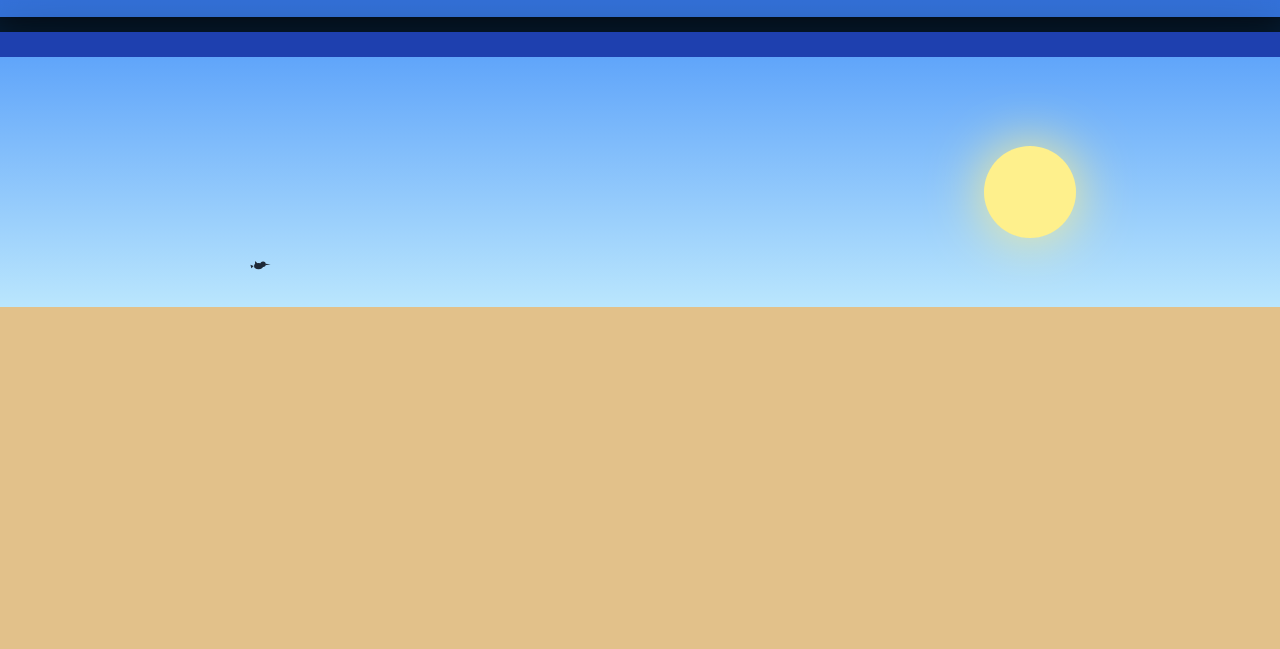
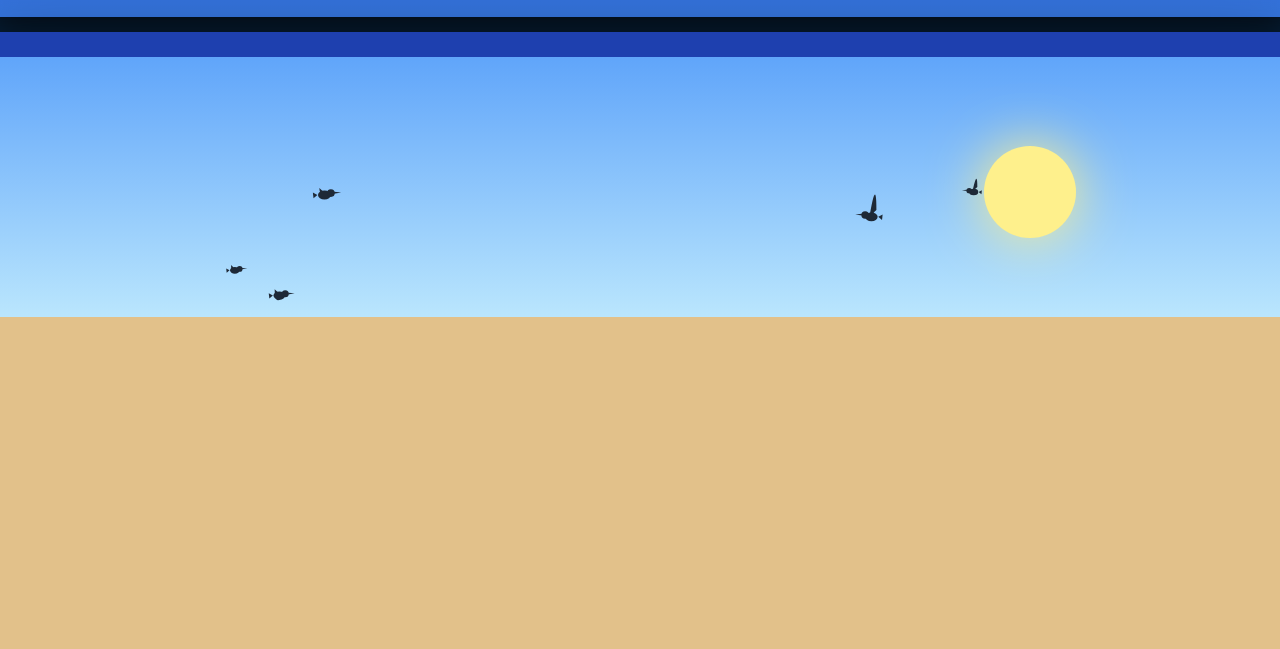
Before and after one commit to Michiaelius/zbinden-online, a plain HTML site: page ProG^2/index.html in a window 1280 px wide. Shown: the part 151-800 px from the top of the page. Drawn offline with Linux system fonts and the light colour scheme.

Commit message:
Update index.html

```diff
--- a/ProG^2/index.html
+++ b/ProG^2/index.html
@@ -21,64 +21,79 @@
     const ctx = canvas.getContext('2d');
 
     let birds = [];
+    let clouds = [];
+
+    function spawnCloud() {
+      const isFar = Math.random() > 0.45;
+      const fromLeft = Math.random() > 0.5;
+      clouds.push({
+        x: fromLeft ? -380 : 1700,
+        y: isFar ? 45 + Math.random() * 55 : 75 + Math.random() * 65,
+        size: isFar ? 0.5 + Math.random() * 0.35 : 0.75 + Math.random() * 0.5,
+        speed: isFar ? 0.055 + Math.random() * 0.04 : 0.09 + Math.random() * 0.05,
+        direction: fromLeft ? 1 : -1,
+        life: 1.0,
+        dissolving: false
+      });
+    }
+    for (let i = 0; i < 9; i++) spawnCloud();
 
     function spawnBird() {
       const dir = Math.random() > 0.5 ? 1 : -1;
       birds.push({
         x: dir > 0 ? -120 : 1440,
-        y: 110 + Math.random() * 120,
-        baseY: 110 + Math.random() * 120,
-        speed: 1.3 + Math.random() * 0.7,
-        currentSpeed: 1.3,
-        targetSpeed: 1.3,
+        y: 105 + Math.random() * 125,
+        baseY: 105 + Math.random() * 125,
+        speed: 1.1 + Math.random() * 0.8,
         direction: dir,
         flap: Math.random() * 10,
-        scale: 0.45,
-        wave: Math.random() * Math.PI * 2,
-        roll: 0,
-        isTurning: false,
-        turnPhase: 0,
-        hasFlipped: false,
-        lastTurn: Date.now() - 5000   // sofort möglich
+        scale: 0.38 + Math.random() * 0.32,
+        wave: Math.random() * Math.PI * 2
       });
     }
-
-    for (let i = 0; i < 5; i++) spawnBird();
+    for (let i = 0; i < 4; i++) spawnBird();
 
     function drawStaticBackground() {
-      const sky = ctx.createLinearGradient(0, 0, 0, 250);
+      // Himmel
+      const sky = ctx.createLinearGradient(0, 0, 0, 260);
       sky.addColorStop(0, '#60a5fa');
       sky.addColorStop(1, '#bae6fd');
       ctx.fillStyle = sky;
-      ctx.fillRect(0, 0, 1320, 250);
+      ctx.fillRect(0, 0, 1320, 260);
 
+      // Sonne
       const sunX = 1050; const sunY = 135;
       ctx.shadowColor = '#fef08c'; ctx.shadowBlur = 55;
       ctx.fillStyle = '#fef08c';
       ctx.beginPath(); ctx.arc(sunX, sunY, 46, 0, Math.PI*2); ctx.fill();
       ctx.shadowBlur = 0;
 
+      // Sand
       ctx.fillStyle = '#e2c18a';
-      ctx.fillRect(0, 250, 1320, 510);
+      ctx.fillRect(0, 260, 1320, 500);
     }
 
     function drawBird(b) {
       const flap = Math.sin(b.flap) * 11;
       ctx.save();
       ctx.translate(b.x, b.y);
-      if (b.roll !== 0) ctx.rotate(b.roll * 0.15);
       if (b.direction < 0) ctx.scale(-1, 1);
       ctx.scale(b.scale, b.scale);
 
       ctx.fillStyle = '#1e2937';
       ctx.strokeStyle = '#1e2937';
-      ctx.lineWidth = 2.5;
+      ctx.lineWidth = 2.6;
 
-      ctx.beginPath(); ctx.moveTo(8,8); ctx.lineTo(1,5); ctx.lineTo(3,13); ctx.fill();
-      ctx.beginPath(); ctx.moveTo(23,13); ctx.quadraticCurveTo(11, -22 + flap*4, 11, -3); ctx.quadraticCurveTo(22,4,15,13); ctx.fill();
+      // Schwanz
+      ctx.beginPath(); ctx.moveTo(8,8); ctx.lineTo(1,4); ctx.lineTo(2,13); ctx.fill();
+      // Flügel
+      ctx.beginPath(); ctx.moveTo(23,13); ctx.quadraticCurveTo(11, -24 + flap*4.5, 11, -3); ctx.quadraticCurveTo(22,5,15,13); ctx.fill();
+      // Körper
       ctx.beginPath(); ctx.ellipse(19,8,10,7,0,0,Math.PI*2); ctx.fill();
-      ctx.beginPath(); ctx.arc(29,4,6,0,Math.PI*2); ctx.fill();
-      ctx.beginPath(); ctx.moveTo(34,3); ctx.lineTo(46,4); ctx.lineTo(34,6); ctx.fill();
+      // Kopf
+      ctx.beginPath(); ctx.arc(29,5,6,0,Math.PI*2); ctx.fill();
+      // Schnabel
+      ctx.beginPath(); ctx.moveTo(34,3); ctx.lineTo(45,4); ctx.lineTo(34,6); ctx.fill();
 
       ctx.restore();
     }
@@ -87,60 +102,30 @@
       ctx.clearRect(0, 0, 1320, 760);
       drawStaticBackground();
 
-      birds.forEach(b => drawBird(b));
+      // Wolken
+      for (let i = clouds.length - 1; i >= 0; i--) {
+        const c = clouds[i];
+        c.x += c.speed * c.direction;
+        if (Math.random() < 0.0006) c.dissolving = true;
+        if (c.dissolving) c.life -= 0.007;
+        if (c.x < -600 || c.x > 1900 || c.life <= 0) clouds.splice(i, 1);
+      }
+      if (clouds.length < 10 && Math.random() < 0.035) spawnCloud();
 
-      birds.forEach(b => {
-        // Geschwindigkeit glätten
-        b.currentSpeed += (b.targetSpeed - b.currentSpeed) * 0.045;
-
-        b.wave += 0.0018;
-        b.x += b.currentSpeed * b.direction;
-        b.y = b.baseY + Math.sin(b.wave) * 14;
+      // Vögel
+      for (let i = birds.length - 1; i >= 0; i--) {
+        const b = birds[i];
+        b.wave += 0.0017;
+        b.x += b.speed * b.direction;
+        b.y = b.baseY + Math.sin(b.wave) * 15;
         b.flap += 0.06;
 
-        // Leichtes Rollen
-        if (Math.random() < 0.002) b.rollSpeed = (Math.random() - 0.5) * 0.12;
-        b.roll += b.rollSpeed * 0.8;
-        if (Math.abs(b.roll) > 0.18) b.rollSpeed *= -0.65;
+        drawBird(b);
 
-        // === RICHTUNGSWECHSEL LOGIK ===
-        if (!b.isTurning && Date.now() - b.lastTurn > 2200 && Math.random() < 0.012) {
-          b.isTurning = true;
-          b.turnPhase = 0;
-          b.hasFlipped = false;
-          b.targetSpeed = b.speed * 0.18;
-        }
-
-        if (b.isTurning) {
-          b.turnPhase++;
-
-          if (b.turnPhase < 45) {
-            b.targetSpeed = b.speed * 0.18;
-          }
-          else if (b.turnPhase < 95) {
-            b.targetSpeed = 0.04;           // Pause
-          }
-          else if (!b.hasFlipped) {
-            b.direction *= -1;              // ←←← RICHTUNG ÄNDERN
-            b.hasFlipped = true;
-            b.targetSpeed = b.speed * 0.65;
-          }
-          else if (b.turnPhase > 155) {
-            b.targetSpeed = b.speed;
-            b.isTurning = false;
-            b.lastTurn = Date.now();
-          }
-        }
-      });
-
-      // Aufräumen + Nachschub
-      for (let i = birds.length - 1; i >= 0; i--) {
-        if (birds[i].x < -250 || birds[i].x > 1550) {
-          birds.splice(i, 1);
-        }
+        if (b.x < -250 || b.x > 1570) birds.splice(i, 1);
       }
 
-      if (birds.length < 6 && Math.random() < 0.025) spawnBird();
+      if (birds.length < 5 && Math.random() < 0.018) spawnBird();
 
       requestAnimationFrame(animate);
     }
```
